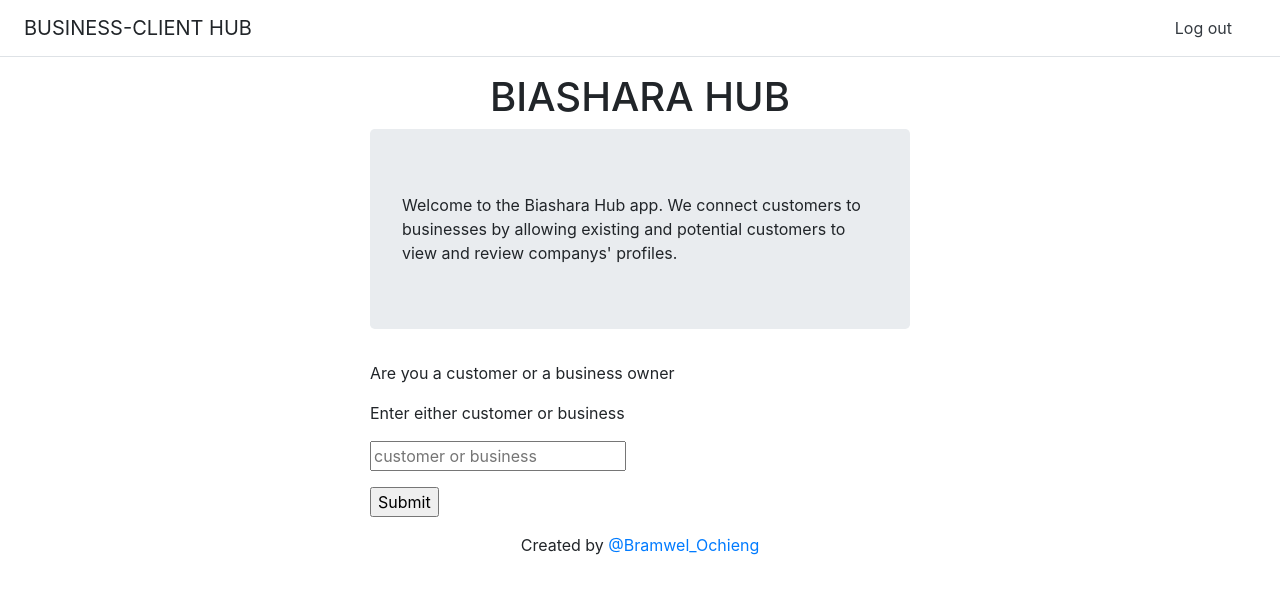
After one commit to ochi96/biashara-hub, a Flask app: template templates/index3.html in a window 1280 px wide. The commit adds this page. Shown: the top 594 px of the page. Run offline with Flask 2, Linux system fonts and the light colour scheme; the template is opened without the code that fills it, so the values that code supplies are empty; some libraries are stand-ins or nearby versions.

Commit message:
improved how businesses and clients sign up differently

```diff
--- a/data.py
+++ b/data.py
@@ -11,14 +11,17 @@ database_file = "sqlite:///{}".format(os.path.join(project_dir, "userdatabase.db
 app = Flask(__name__)
 app.config['SQLALCHEMY_DATABASE_URI'] = database_file
 
+
 db = SQLAlchemy(app)
 db.create_all()
 
 
-class User(db.Model): ########Database Class#######
-        username = db.Column(db.String(80), unique=True,nullable=False, primary_key=True)
+class User(db.Model): ########Database Class for customers#######
+        id = db.Column('User_id', db.Integer, primary_key = True)
+        username = db.Column(db.String(80), unique=True, nullable=False, primary_key=False)
         password = db.Column(db.String(120), unique=False, nullable=False,primary_key=False)
         email = db.Column(db.String(120), unique=False, nullable=False,primary_key=False)
+        location = db.Column(db.String(120), unique=False, nullable=False,primary_key=False)
 
         def __repr__(self):
                 return "<User: {}>".format(self.username)
@@ -45,13 +48,21 @@ class Customer(User):
         def signup():
                 return render_template("index2.html")
 
+        @app.route('/sign up',methods=['GET','POST'])
+        def signupcustorbiz():
+                return render_template('index3.html')
 
-        @app.route('/sign up',methods=['GET','POST'])
-        def moreusers():
-                user = User(username=request.form["username"],password=request.form["password"],email=request.form['addrress'])
-                db.session.add(user)
-                db.session.commit()
-                return render_template('dashboard1.html')
+
+        @app.route('/sign up client',methods=['GET','POST'])
+        def Customer_signup():
+                if request.form:
+                        if request.form['password'] != request.form['password2']:
+                                return render_template('index3.html')
+                        else:
+                                user = User(username=request.form["username"],password=request.form["password"],email=request.form['email'],location=request.form['location'])
+                                db.session.add(user)
+                                db.session.commit()
+                                return render_template('dashboard1.html')
 
         @app.route("/logout")
         def logout():
--- /dev/null
+++ b/templates/index3.html
@@ -0,0 +1,46 @@
+{% extends "layout.html" %}
+
+{% block title %}Home{% endblock %}
+{% block body %}
+<h1 class="text-center">BIASHARA HUB</h1>
+<div class="row">
+  <div class="col-sm-6 offset-sm-3">
+    <div class="jumbotron">
+        Welcome to the Biashara Hub app. We connect customers to businesses by allowing existing and potential customers to view and review companys' profiles.
+    </div>
+            {%if request.form['client']=='customer'%}
+                    <form action='/sign up client' method="POST">
+                    <p><input type="username" name="username" required placeholder="Username"></p>
+                    <p><input type="password" name="password" required placeholder="Password"></p>
+                    <p><input type="password" name="password2" required placeholder="Confirm Password"></p>
+                    <p><input type="email" name="email" required placeholder="Email"></p>
+                    <p><input type="location" name="location" required placeholder="Location"></p>
+                    {%if request.form['password']!=request.form['password2']%}
+                      <p>Enter matching passwords!</p>
+                    {%endif%}
+                    <input type="submit" value="Sign Up">
+                    </form>
+            {%elif request.form['client']=='business'%}
+                    <form action='/sign up client' method="POST">
+                    <p><input type="username" name="username" required placeholder="Company name"></p>
+                    <p><input type="password" name="password" required placeholder="Password"></p>
+                    <p><input type="password" name="password2" required placeholder="Confirm Password"></p>
+                    <p><input type="email" name="email" required placeholder="Email"></p>
+                    <p><input type="text" name="product" required placeholder="Product"></p>
+                    <p><input type="location" name="location" required placeholder="Location"></p>
+                    {%if request.form['password']!=request.form['password2']%}
+                      <p>Enter matching passwords!</p>
+                    {%endif%}
+                    <input type="submit" value="Sign Up">
+                    </form>
+            {%else%}
+            <form action= '/sign up' method='POST'>
+            <p>Are you a customer or a business owner</p>
+
+            <P>Enter either customer or business</P>
+          <p><input type="username" name='client' placeholder="customer or business"></p>
+          <P><input type="submit" value="Submit"></P>
+          {%endif%}
+            </div>
+        </div>
+{% endblock %}
```
Also changed, not shown: templates/index2.html (+5 -10 lines), userdatabase.db.
